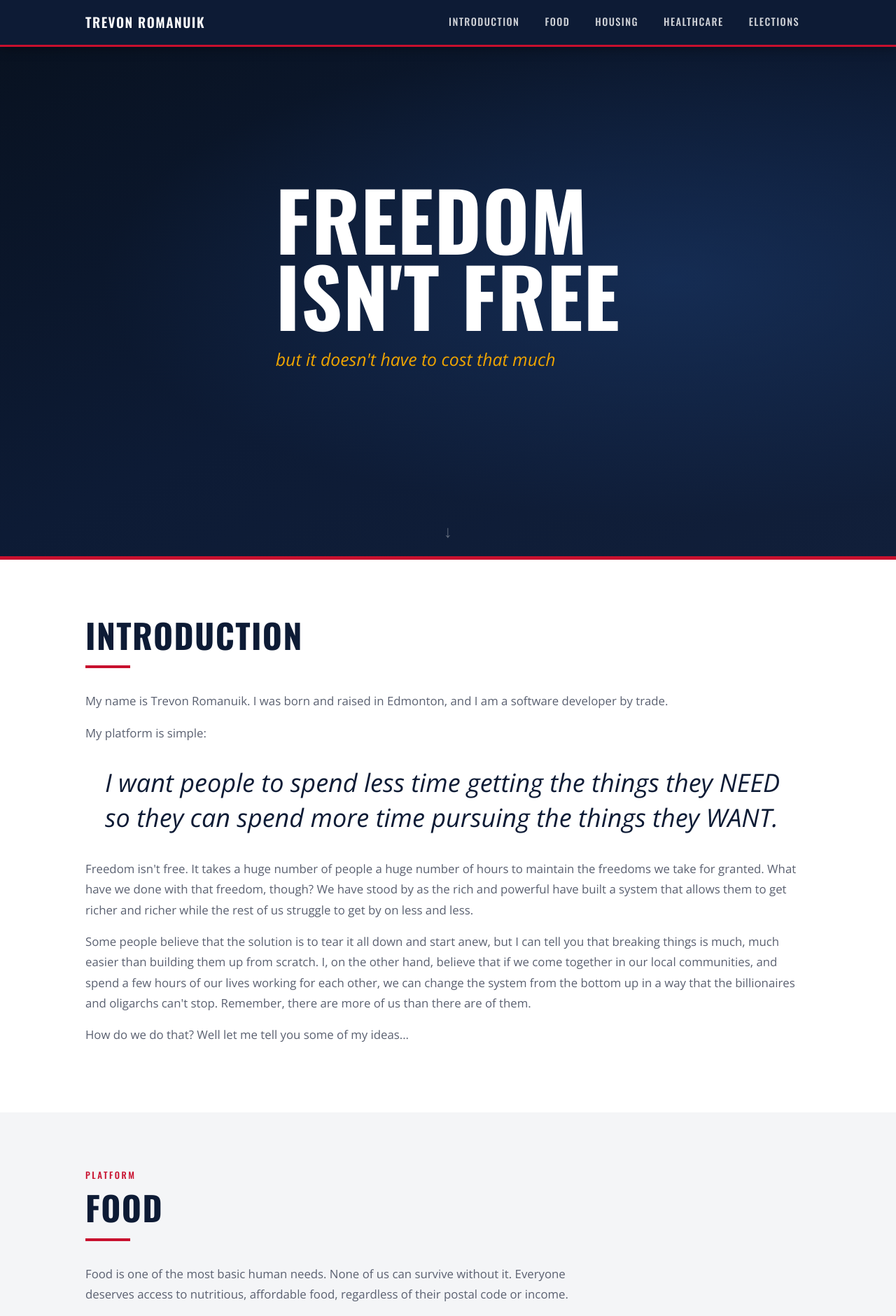
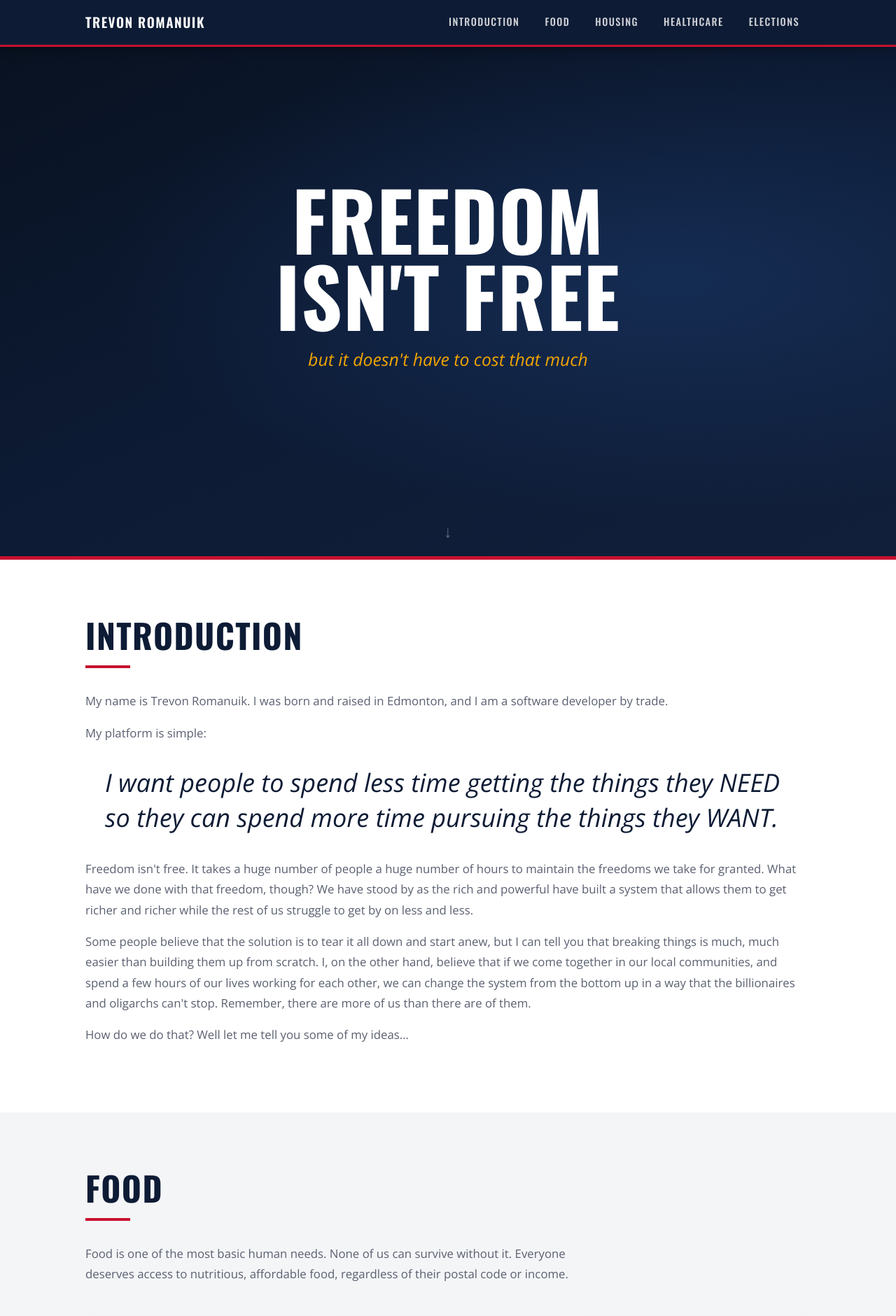
Before and after one commit to trevonromanuik/trevonromanuik.com, an Astro site: page / in a window 1280 px wide. Shown: the top 1881 px of the page at 70% size. Built offline with nearby package versions, Linux system fonts and the light colour scheme; Astro itself is replaced by a stand-in of ours.

Commit message:
small tweaks

```diff
--- a/src/components/Hero.astro
+++ b/src/components/Hero.astro
@@ -23,8 +23,7 @@
   .hero__bg {
     position: absolute;
     inset: 0;
-		background:
-			radial-gradient(ellipse at 75% 50%, rgba(27, 58, 107, 0.55) 0%, transparent 60%),
+    background: radial-gradient(ellipse at 75% 50%, rgba(27, 58, 107, 0.55) 0%, transparent 60%),
     linear-gradient(155deg, #08111f 0%, #0d1b35 55%, #111f3a 100%);
   }
 
@@ -32,8 +31,7 @@
     content: '';
     position: absolute;
     inset: 0;
-		background-image:
-			radial-gradient(1px 1px at 12% 18%, rgba(255, 255, 255, 0.45) 0%, transparent 0%),
+    background-image: radial-gradient(1px 1px at 12% 18%, rgba(255, 255, 255, 0.45) 0%, transparent 0%),
     radial-gradient(1px 1px at 33% 62%, rgba(255, 255, 255, 0.35) 0%, transparent 0%),
     radial-gradient(1.5px 1.5px at 52% 28%, rgba(255, 255, 255, 0.3) 0%, transparent 0%),
     radial-gradient(1px 1px at 72% 8%, rgba(255, 255, 255, 0.4) 0%, transparent 0%),
@@ -60,6 +58,7 @@
     z-index: 1;
     padding-top: 8rem;
     padding-bottom: 6rem;
+    text-align: center;
   }
 
   .hero__eyebrow {
@@ -107,8 +106,7 @@
     border: 2px solid var(--red);
     background: var(--red);
     color: var(--white);
-		transition:
-			background 0.15s,
+    transition: background 0.15s,
     border-color 0.15s,
     transform 0.15s,
     box-shadow 0.15s;
--- a/src/components/PolicySection.astro
+++ b/src/components/PolicySection.astro
@@ -1,5 +1,5 @@
 ---
-import type { PolicyCard } from '@/lib/types';
+import type {PolicyCard} from '@/lib/types';
 
 interface Props {
   alt?: boolean;
@@ -8,14 +8,13 @@ interface Props {
   cards: PolicyCard[];
 }
 
-const { alt = false, title, intro, cards } = Astro.props;
+const {alt = false, title, intro, cards} = Astro.props;
 const id = title.toLowerCase();
 ---
 
-<section id={id} class:list={['section', { 'section--alt': alt }]}>
+<section id={id} class:list={['section', {'section--alt': alt}]}>
   <div class="container">
     <div>
-			<p class="section-label">Platform</p>
       <h2 class="section-title">{title}</h2>
       <div class="section-accent"></div>
     </div>
```
Lines whose indentation alone changed are shown as unchanged.
